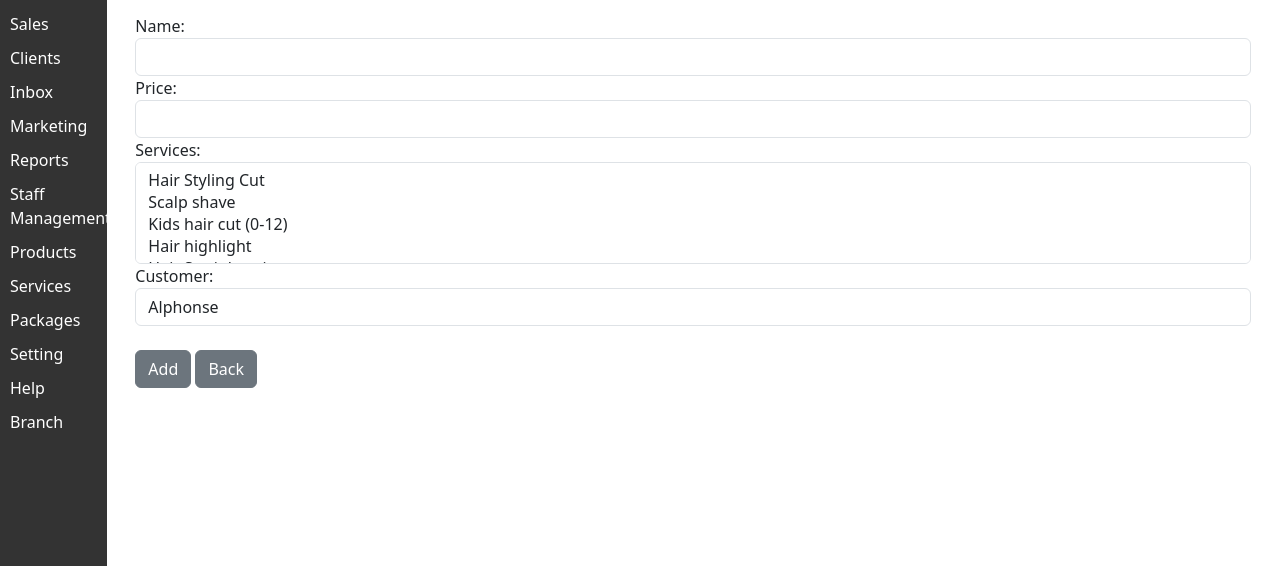
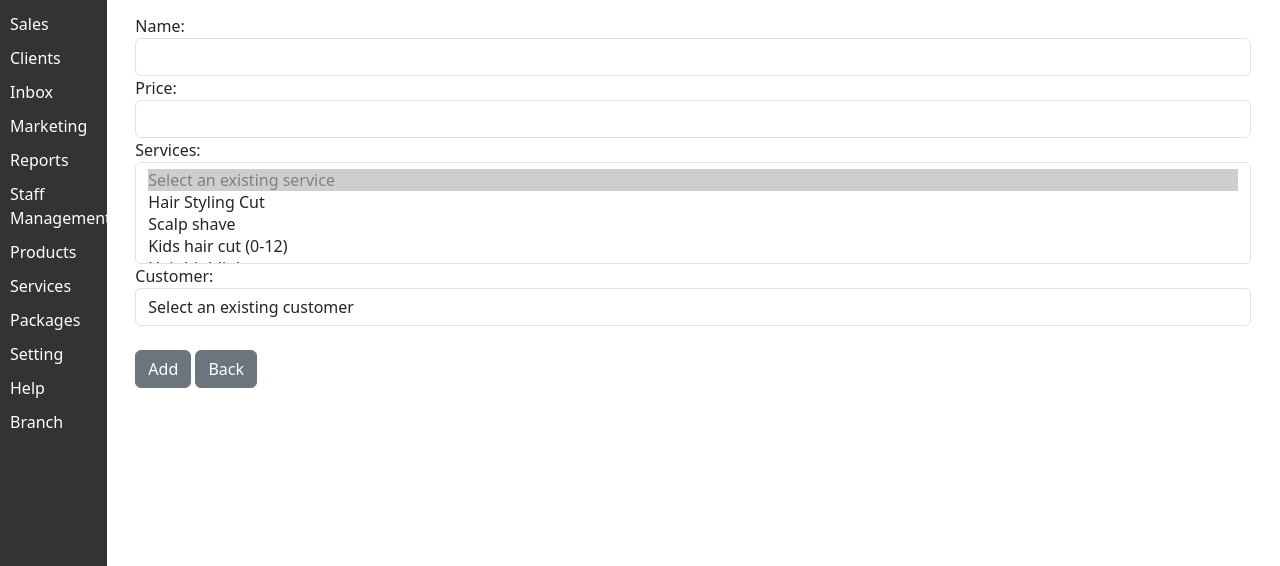
Before and after one commit to pSeUdAiSZ/zigzag_salon, a Django app: page /salonmanager/packages/create/ in a window 1280 px wide. Shown: the part 132-698 px from the top of the page. Run offline with Django 4.2, Linux system fonts and the light colour scheme; data comes from the database, SQL or seed files in the repository.

Commit message:
Package_create template

```diff
--- a/salonmanager/templates/package_create.html
+++ b/salonmanager/templates/package_create.html
@@ -21,6 +21,7 @@
       <div class="form-group">
         <label for="id_services">Services:</label>
         <select id="id_services" name="services" class="form-control" multiple required>
+            <option value="" selected disabled>Select an existing service</option>
                 {% for service in services %}
                     <option value="{{ service.pk }}">{{ service.name }}</option>
                 {% endfor %}
@@ -30,6 +31,7 @@
       <div class="form-group">
         <label for="id_customer">Customer:</label>
         <select id="id_customer" name="customer" class="form-control" required>
+            <option value="" selected disabled>Select an existing customer</option>
             {% for customer in customers %}
                 <option value="{{ customer.pk }}">{{ customer.name }}</option>
             {% endfor %}
```
Lines whose indentation alone changed are shown as unchanged.
